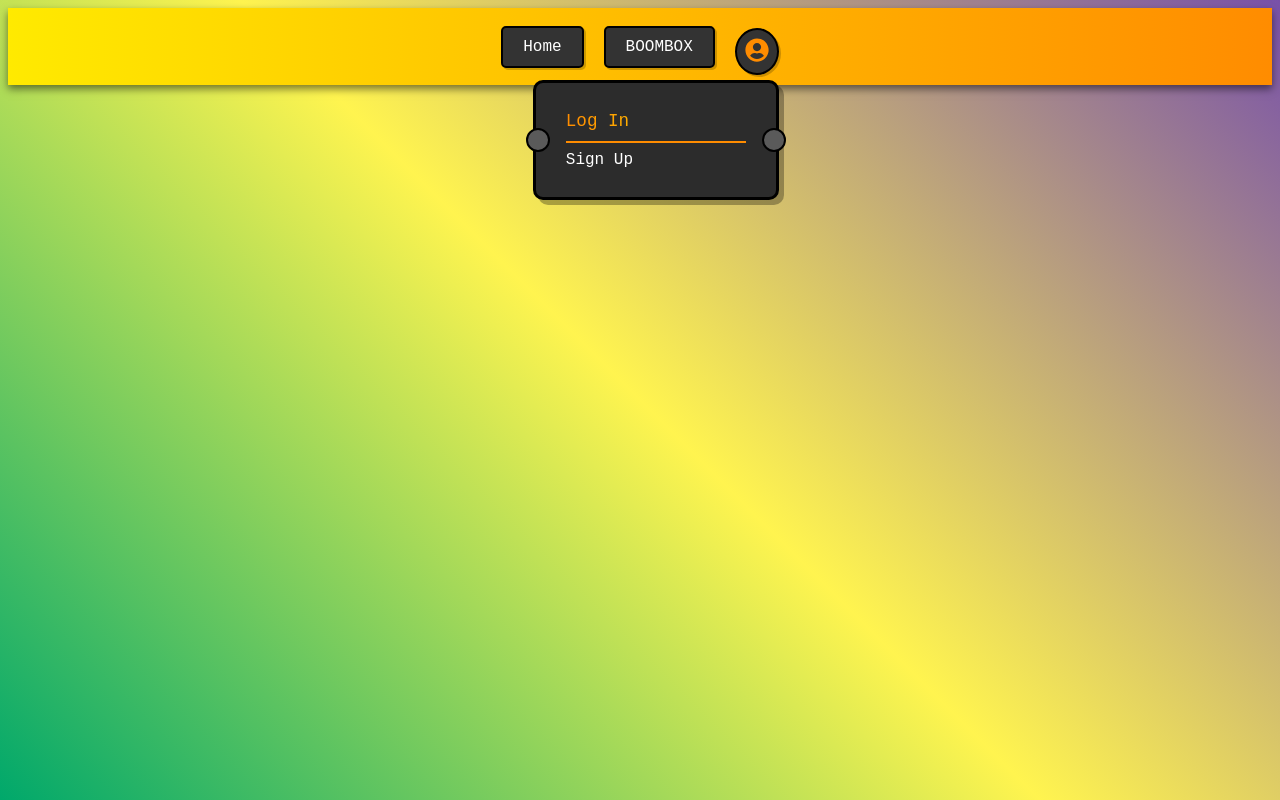
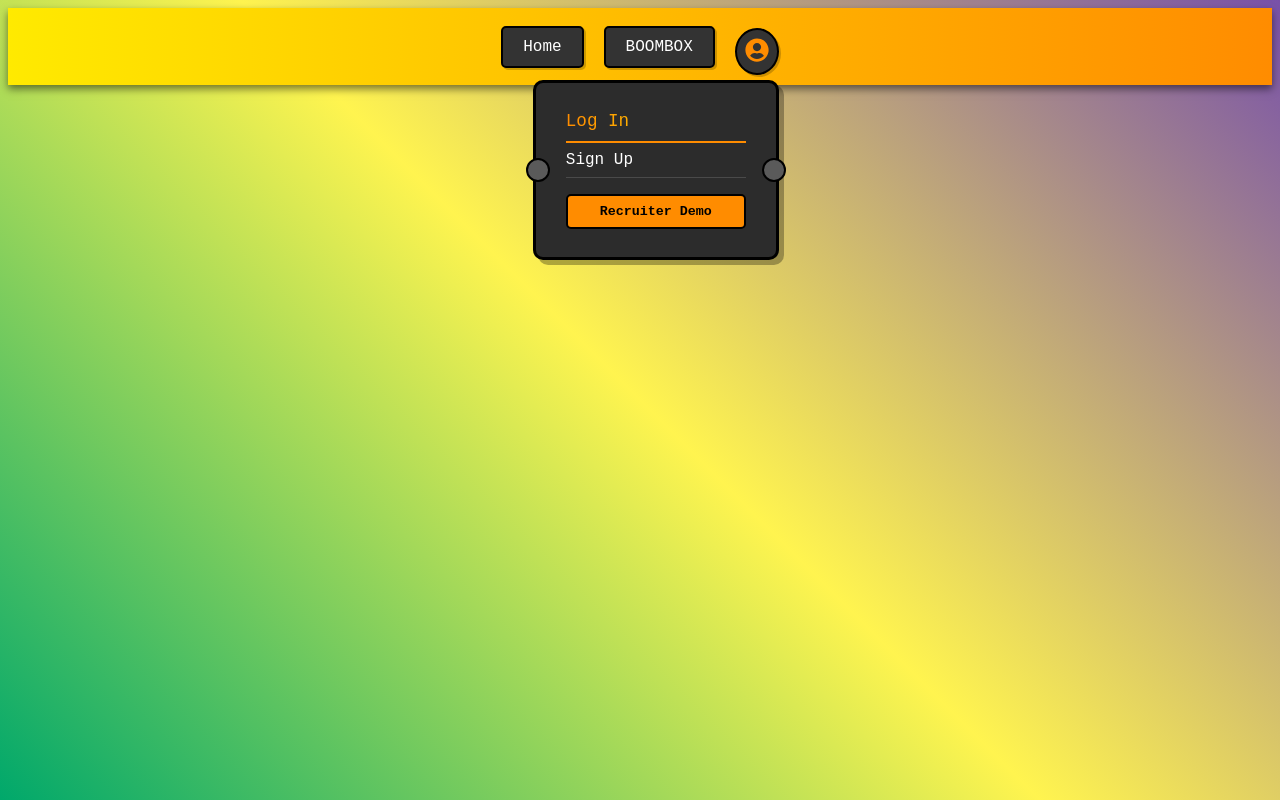
Before and after one commit to OmegaDzikoFuentes/LemonChord, a React (Vite) app in the folder react-vite/: page / in a window 1280 px wide. Both pictures are taken after a click on the button 756 px from the left and 51 px from the top of the page. Built offline with nearby package versions, Linux system fonts and the light colour scheme; no server answers.

Commit message:
recruiter button

```diff
--- a/react-vite/src/components/Navigation/ProfileButton.css
+++ b/react-vite/src/components/Navigation/ProfileButton.css
@@ -115,3 +115,28 @@
     color: #ff8c00;
     padding-left: 5px;
   }
+
+  /* Add this to ProfileButton.css */
+.recruiter-demo-item {
+  padding: 8px 0;
+  border-bottom: none !important;
+}
+
+.recruiter-button {
+  background: #ff8c00;
+  color: #000;
+  border: 2px solid #000;
+  border-radius: 5px;
+  padding: 8px 16px;
+  font-family: 'Courier New', monospace;
+  font-weight: bold;
+  cursor: pointer;
+  width: 100%;
+  transition: all 0.3s ease;
+  margin-top: 8px;
+}
+
+.recruiter-button:hover {
+  background: #ff6a00;
+  transform: translateY(-1px);
+}
--- a/react-vite/src/components/Navigation/ProfileButton.jsx
+++ b/react-vite/src/components/Navigation/ProfileButton.jsx
@@ -5,6 +5,7 @@ import { thunkLogout } from "../../redux/session";
 import OpenModalMenuItem from "./OpenModalMenuItem";
 import LoginFormModal from "../LoginFormModal";
 import SignupFormModal from "../SignupFormModal";
+import { thunkLogin } from "../../redux/session"; // Make sure this import is added
 import "./ProfileButton.css";
 
 function ProfileButton() {
@@ -14,7 +15,7 @@ function ProfileButton() {
   const ulRef = useRef();
 
   const toggleMenu = (e) => {
-    e.stopPropagation(); // Keep from bubbling up to document and triggering closeMenu
+    e.stopPropagation();
     setShowMenu(!showMenu);
   };
 
@@ -37,6 +38,15 @@ function ProfileButton() {
   const logout = (e) => {
     e.preventDefault();
     dispatch(thunkLogout());
+    closeMenu();
+  };
+
+  const demoLogin = (e) => {
+    e.preventDefault();
+    dispatch(thunkLogin({
+      email: "demo@aa.io",
+      password: "password"
+    }));
     closeMenu();
   };
 
@@ -67,6 +77,9 @@ function ProfileButton() {
                 onItemClick={closeMenu}
                 modalComponent={<SignupFormModal />}
               />
+              <li className="recruiter-demo-item">
+                <button onClick={demoLogin} className="recruiter-button">Recruiter Demo</button>
+              </li>
             </>
           )}
         </ul>
```
Also changed, not shown: 3 other files (tests, documents, lock files or other folders).
